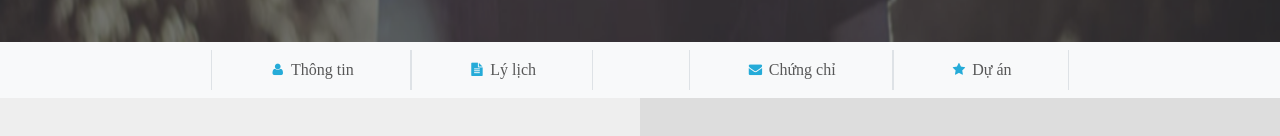
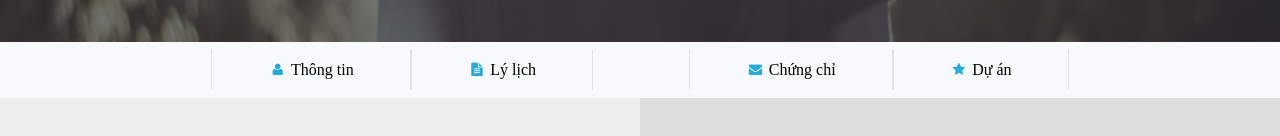
Before and after one commit to MinhLam1012/Digital-CV-Assignment-03, a plain HTML site: page index.html in a window 1280 px wide. Shown: the part 658-794 px from the top of the page. Drawn offline with nearby package versions, Linux system fonts and the light colour scheme.

Commit message:
Update laptop.css

```diff
--- a/CSS/laptop.css
+++ b/CSS/laptop.css
@@ -325,8 +325,8 @@ th, td {
 }
 
 a{
-  text-decoration: none;
-  color: #000;
+  text-decoration: none !important;
+  color: #000 !important;
 }
 .job-container {
   position: relative;
```
